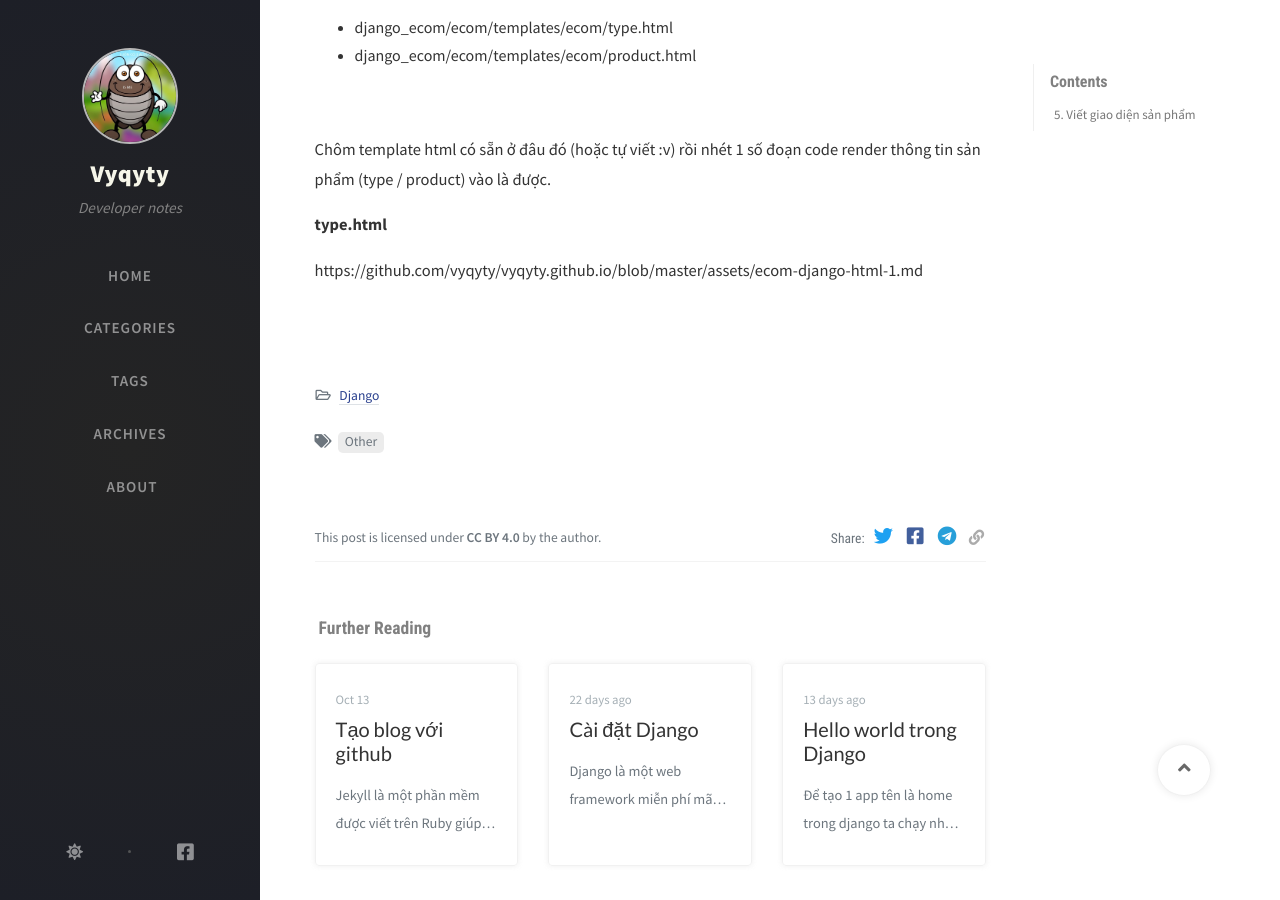
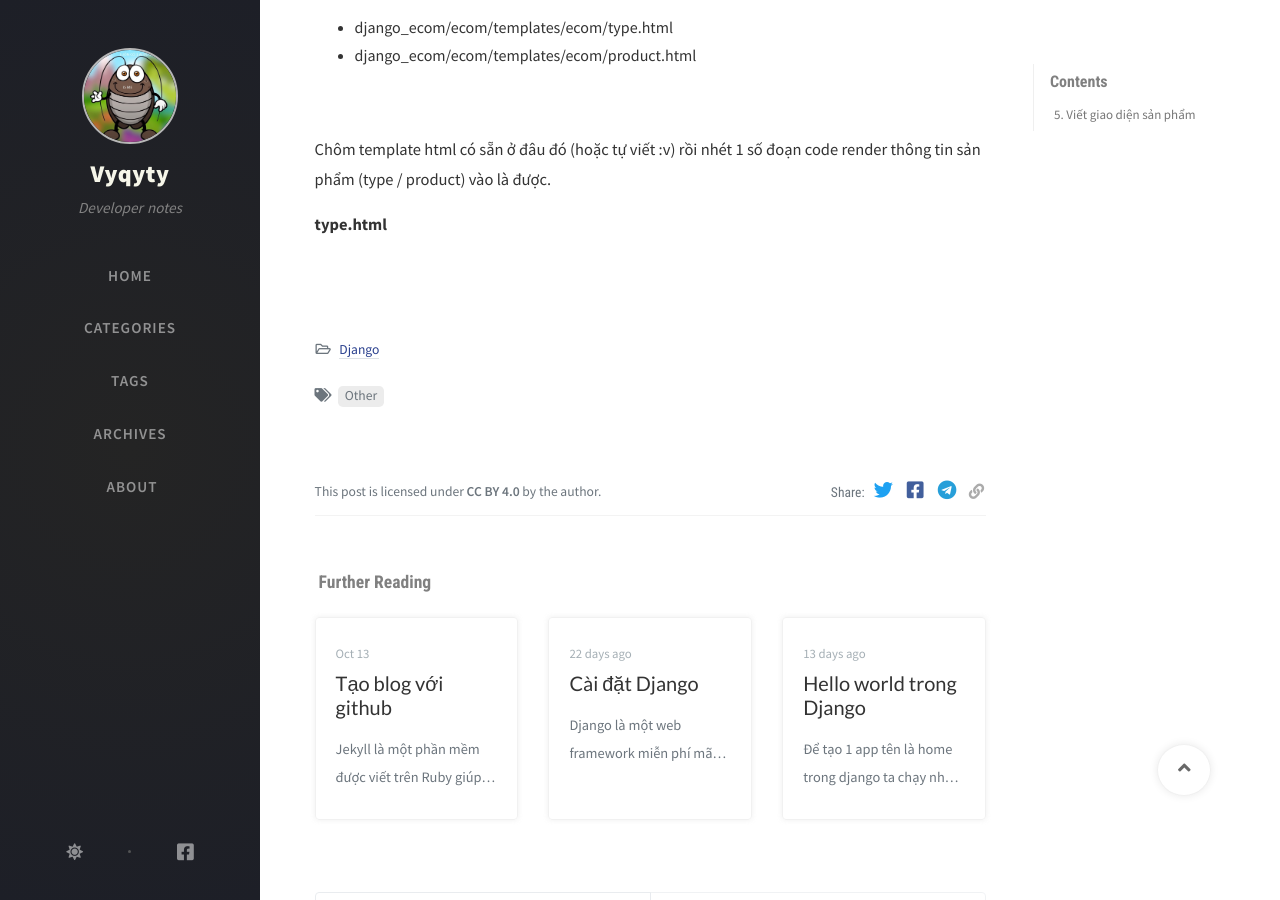
Before and after one commit to vyqyty/vyqyty.github.io, a Jekyll site: the page built from _posts/2020-11-24-web-ban-hang-don-gian-trong-django-p2.md, in a window 1280 px wide and 900 px high, scrolled down 1022 px. Built offline with Jekyll 4.4.1, drawn with Linux system fonts in a browser that asks for light colours; nearby versions of some CDN libraries; comment, search, counter and statistics services are not loaded; some of the changed lines change nothing that is shown.

Commit message:
Update 2020-11-24-web-ban-hang-don-gian-trong-django-p2.md

```diff
--- a/_posts/2020-11-24-web-ban-hang-don-gian-trong-django-p2.md
+++ b/_posts/2020-11-24-web-ban-hang-don-gian-trong-django-p2.md
@@ -48,5 +48,3 @@ OK, vậy ta tiếp tục tạo 2 template html tương ứng:
 Chôm template html có sẵn ở đâu đó (hoặc tự viết :v) rồi nhét 1 số đoạn code render thông tin sản phẩm (type / product) vào là được.
 
 **type.html**
-
-https://github.com/vyqyty/vyqyty.github.io/blob/master/assets/ecom-django-html-1.md
```
